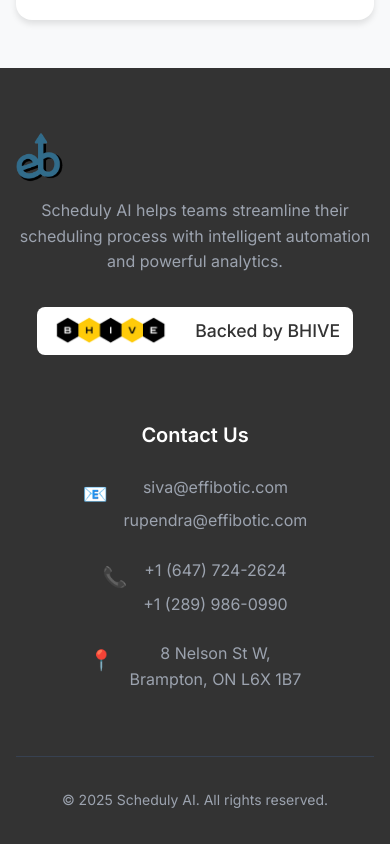
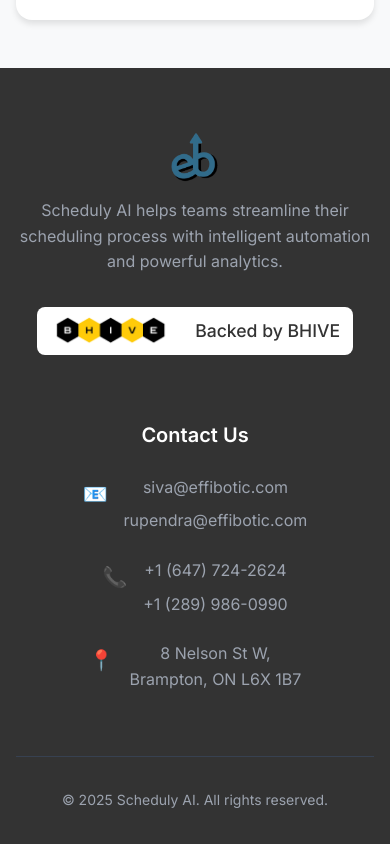
Before and after one commit to Jannatt22/Scheduly-AI, a React (Create React App) app: page / in a window 390 px wide. Shown: the part 5700-6544 px from the top of the page. Built offline with nearby package versions, Linux system fonts and the light colour scheme.

Commit message:
Fix: ensure footer logo is properly centered in mobile view

```diff
--- a/src/App.css
+++ b/src/App.css
@@ -129,6 +129,26 @@ body {
     text-align: center;
     margin-left: auto;
     margin-right: auto;
+  }
+  .footer-content {
+    flex-direction: column;
+    align-items: center;
+    gap: 3rem;
+  }
+  .footer-company {
+    max-width: 100%;
+    display: flex;
+    flex-direction: column;
+    align-items: center;
+  }
+  .footer-logo {
+    height: 60px;
+    margin: 0 auto 1.5rem;
+    display: block;
+  }
+  .company-description {
+    text-align: center;
+    margin: 0 auto 2rem;
   }
 }
 
@@ -554,17 +574,22 @@ body {
     gap: 3rem;
   }
 
-  .footer-company,
-  .footer-contact {
+  .footer-company {
     max-width: 100%;
+    display: flex;
+    flex-direction: column;
+    align-items: center;
   }
 
   .footer-logo {
-    height: 80px;
-    margin-bottom: 2rem;
-    margin-left: auto;
-    margin-right: auto;
+    height: 60px;
+    margin: 0 auto 1.5rem;
     display: block;
+  }
+
+  .company-description {
+    text-align: center;
+    margin: 0 auto 2rem;
   }
 
   .footer-contact {
@@ -701,39 +726,11 @@ body {
     gap: 2rem;
   }
 
-  .footer-company,
-  .footer-contact {
-    flex: 0 0 100%;
+  .footer-company {
     max-width: 100%;
-    padding-left: 0;
-  }
-
-  .contact-address {
-    padding-left: 0;
-  }
-
-  .product-detail {
-    padding: 4rem 1rem;
-  }
-
-  .product-detail h1 {
-    font-size: 2rem;
-  }
-
-  .product-detail-description {
-    font-size: 1rem;
-  }
-
-  .product-detail-features {
-    padding: 1.5rem;
-  }
-
-  .product-detail-features h2 {
-    font-size: 1.5rem;
-  }
-
-  .product-detail-features li {
-    font-size: 0.9rem;
+    display: flex;
+    flex-direction: column;
+    align-items: center;
   }
 
   .footer-logo {
@@ -741,10 +738,10 @@ body {
     margin: 0 auto 1rem;
     display: block;
   }
+
   .company-description {
     text-align: center;
-    margin-left: auto;
-    margin-right: auto;
+    margin: 0 auto 2rem;
   }
 
   .backed-by-section {
@@ -1154,17 +1151,22 @@ body {
     gap: 3rem;
   }
 
-  .footer-company,
-  .footer-contact {
+  .footer-company {
     max-width: 100%;
+    display: flex;
+    flex-direction: column;
+    align-items: center;
   }
 
   .footer-logo {
-    height: 80px;
-    margin-bottom: 2rem;
-    margin-left: auto;
-    margin-right: auto;
+    height: 60px;
+    margin: 0 auto 1.5rem;
     display: block;
+  }
+
+  .company-description {
+    text-align: center;
+    margin: 0 auto 2rem;
   }
 
   .footer-contact {
@@ -1301,39 +1303,11 @@ body {
     gap: 2rem;
   }
 
-  .footer-company,
-  .footer-contact {
-    flex: 0 0 100%;
+  .footer-company {
     max-width: 100%;
-    padding-left: 0;
-  }
-
-  .contact-address {
-    padding-left: 0;
-  }
-
-  .product-detail {
-    padding: 4rem 1rem;
-  }
-
-  .product-detail h1 {
-    font-size: 2rem;
-  }
-
-  .product-detail-description {
-    font-size: 1rem;
-  }
-
-  .product-detail-features {
-    padding: 1.5rem;
-  }
-
-  .product-detail-features h2 {
-    font-size: 1.5rem;
-  }
-
-  .product-detail-features li {
-    font-size: 0.9rem;
+    display: flex;
+    flex-direction: column;
+    align-items: center;
   }
 
   .footer-logo {
@@ -1341,10 +1315,10 @@ body {
     margin: 0 auto 1rem;
     display: block;
   }
+
   .company-description {
     text-align: center;
-    margin-left: auto;
-    margin-right: auto;
+    margin: 0 auto 2rem;
   }
 
   .backed-by-section {
```
